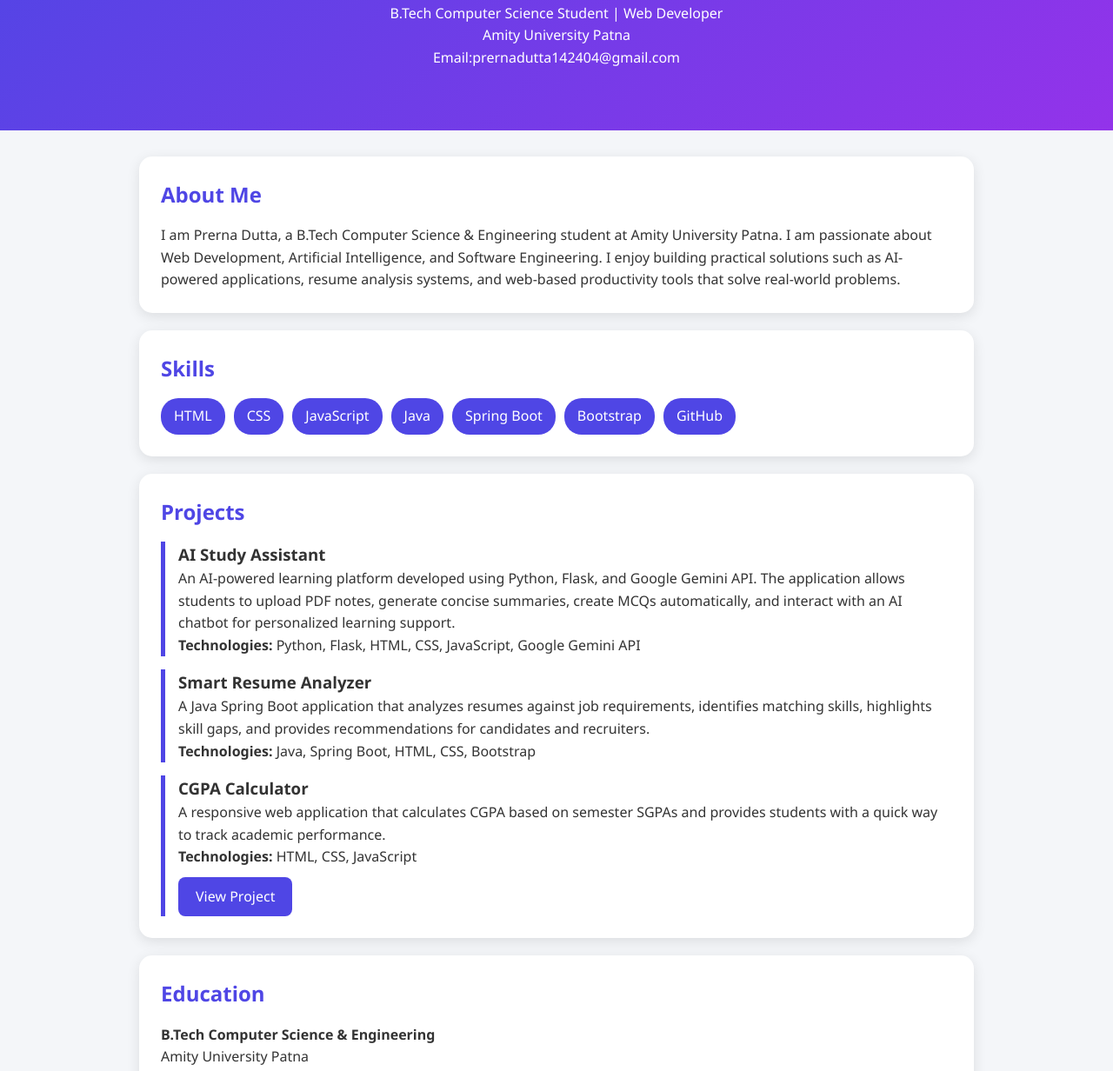
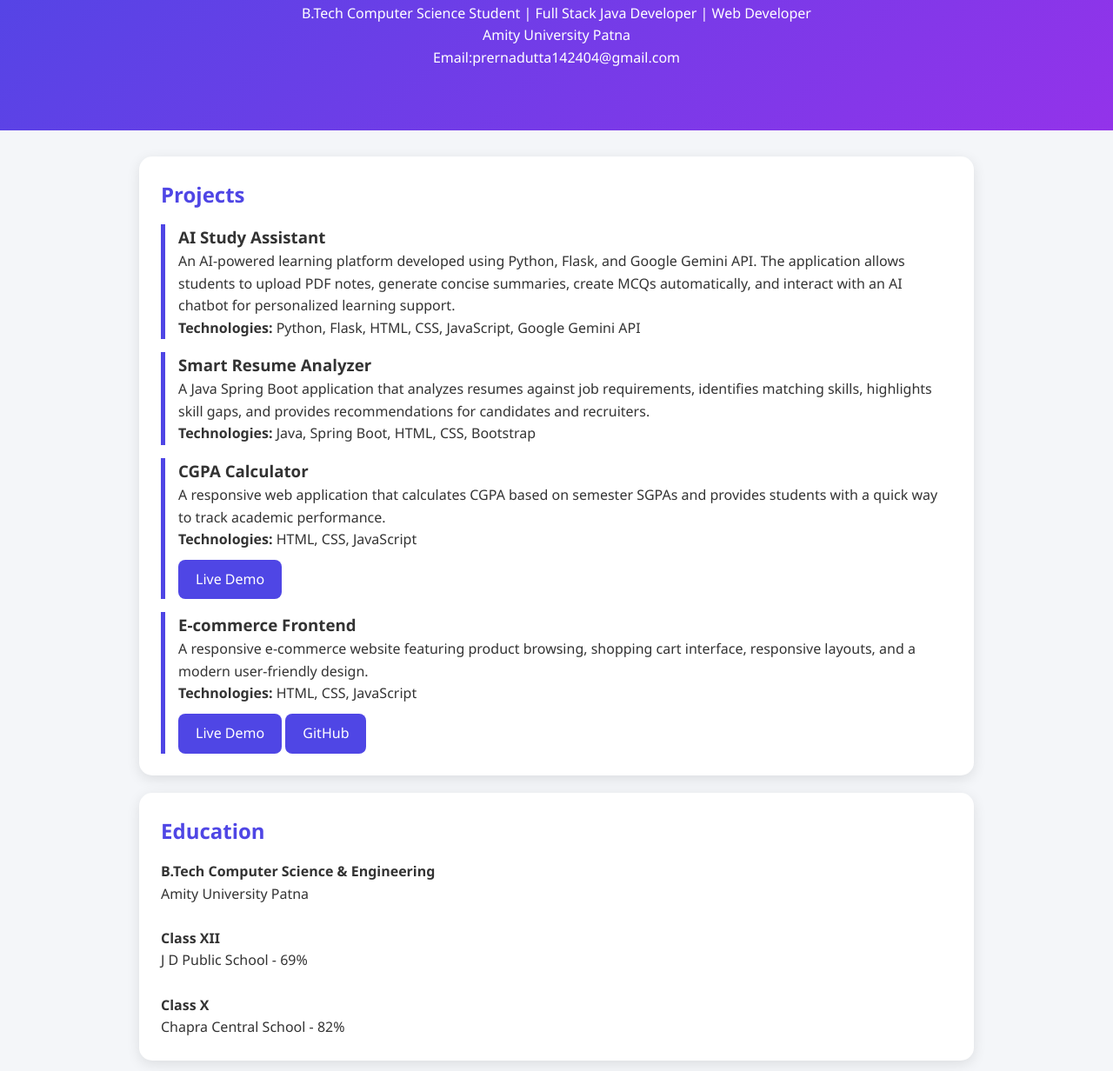
Before and after one commit to prernadutta142404/portfolio-old, a plain HTML site: page index.html in a window 1280 px wide. Shown: the part 154-1386 px from the top of the page at 87% size. Drawn offline with Linux system fonts and the light colour scheme.

Commit message:
Updated portfolio with ecommerce project

```diff
--- a/index.html
+++ b/index.html
@@ -103,7 +103,7 @@ font-size:2rem;
 
 <header>
 <h1>Prerna Dutta</h1>
-<p>B.Tech Computer Science Student | Web Developer</p>
+<p>B.Tech Computer Science Student | Full Stack Java Developer | Web Developer</p>
 <p>Amity University Patna</p>
 <p>Email:prernadutta142404@gmail.com</p>
 </header>
@@ -111,30 +111,11 @@ font-size:2rem;
 <div class="container">
 
 <div class="section">
-<h2>About Me</h2>
-<p>
-I am Prerna Dutta, a B.Tech Computer Science & Engineering student at Amity University Patna. I am passionate about Web Development, Artificial Intelligence, and Software Engineering. I enjoy building practical solutions such as AI-powered applications, resume analysis systems, and web-based productivity tools that solve real-world problems.
-</p>
-</div>
-
-<div class="section">
-<h2>Skills</h2>
-<div class="skills">
-<span class="skill">HTML</span>
-<span class="skill">CSS</span>
-<span class="skill">JavaScript</span>
-<span class="skill">Java</span>
-<span class="skill">Spring Boot</span>
-<span class="skill">Bootstrap</span>
-<span class="skill">GitHub</span>
-</div>
-</div>
-
-<div class="section">
 <h2>Projects</h2>
 
 <div class="project">
 <h3>AI Study Assistant</h3>
+
 <p>
 An AI-powered learning platform developed using Python, Flask, and Google Gemini API. The application allows students to upload PDF notes, generate concise summaries, create MCQs automatically, and interact with an AI chatbot for personalized learning support.
 </p>
@@ -142,10 +123,18 @@ An AI-powered learning platform developed using Python, Flask, and Google Gemini
 <p>
 <strong>Technologies:</strong> Python, Flask, HTML, CSS, JavaScript, Google Gemini API
 </p>
+
+<!-- Add links when available -->
+<!--
+<a class="btn" href="YOUR_LIVE_LINK" target="_blank">Live Demo</a>
+<a class="btn" href="YOUR_GITHUB_LINK" target="_blank">GitHub</a>
+-->
+
 </div>
 
 <div class="project">
 <h3>Smart Resume Analyzer</h3>
+
 <p>
 A Java Spring Boot application that analyzes resumes against job requirements, identifies matching skills, highlights skill gaps, and provides recommendations for candidates and recruiters.
 </p>
@@ -153,10 +142,17 @@ A Java Spring Boot application that analyzes resumes against job requirements, i
 <p>
 <strong>Technologies:</strong> Java, Spring Boot, HTML, CSS, Bootstrap
 </p>
+
+<!-- Add links when available -->
+<!--
+<a class="btn" href="YOUR_GITHUB_LINK" target="_blank">GitHub</a>
+-->
+
 </div>
 
 <div class="project">
 <h3>CGPA Calculator</h3>
+
 <p>
 A responsive web application that calculates CGPA based on semester SGPAs and provides students with a quick way to track academic performance.
 </p>
@@ -168,10 +164,36 @@ A responsive web application that calculates CGPA based on semester SGPAs and pr
 <a class="btn"
 href="https://cgpa-calculator-coral.vercel.app"
 target="_blank">
-View Project
+Live Demo
 </a>
 
 </div>
+
+<div class="project">
+<h3>E-commerce Frontend</h3>
+
+<p>
+A responsive e-commerce website featuring product browsing, shopping cart interface, responsive layouts, and a modern user-friendly design.
+</p>
+
+<p>
+<strong>Technologies:</strong> HTML, CSS, JavaScript
+</p>
+
+<a class="btn"
+href="https://ecommerce-frontend-two-nu-25.vercel.app/"
+target="_blank">
+Live Demo
+</a>
+
+<a class="btn"
+href="https://github.com/prernadutta142404/ecommerce-frontend"
+target="_blank">
+GitHub
+</a>
+
+</div>
+
 </div>
 
 <div class="section">
@@ -200,6 +222,13 @@ href="https://github.com/prernadutta142404"
 target="_blank">
 Visit GitHub
 </a>
+<p>Email: prernadutta142404@gmail.com</p>
+<p>
+LinkedIn:
+<a href="https://www.linkedin.com/in/prerna-dutta-aa150a336/" style="color:white;">
+linkedin.com/in/prernadutta
+</a>
+</p>
 
 </div>
 
```
